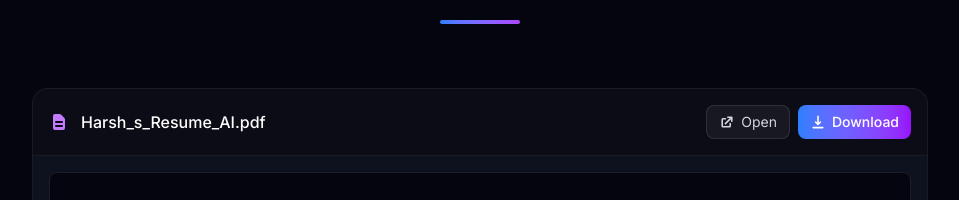
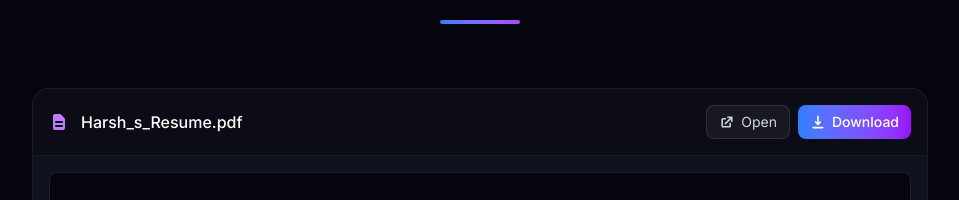
Before and after one commit to hbohare2004/portfolio-harsh, a Next.js app: page / in a window 1280 px wide. Shown: the part 6698-6898 px from the top of the page, without its empty margins (160-1119 px from the left). Built offline with nearby package versions, Linux system fonts and the light colour scheme; no server answers.

Commit message:
Update resume PDF file and path references

```diff
--- a/src/components/Resume.tsx
+++ b/src/components/Resume.tsx
@@ -37,12 +37,12 @@ export default function Resume() {
               <div className="flex items-center justify-center sm:justify-start gap-3">
                 <HiDocumentText className="w-5 h-5 text-purple-400 flex-shrink-0" />
                 <span className="text-white font-medium text-sm sm:text-base truncate">
-                  Harsh_s_Resume_AI.pdf
+                  Harsh_s_Resume.pdf
                 </span>
               </div>
               <div className="flex gap-2 w-full sm:w-auto">
                 <a
-                  href="/images/Harsh_s_Resume_AI.pdf"
+                  href="/images/Harsh_s_Resume.pdf"
                   target="_blank"
                   rel="noopener noreferrer"
                   className="flex-1 sm:flex-none flex items-center justify-center gap-1.5 px-3 py-1.5 rounded-lg bg-white/5 border border-white/10 text-sm text-gray-300 hover:text-white hover:border-purple-500/30 transition-all"
@@ -51,7 +51,7 @@ export default function Resume() {
                   Open
                 </a>
                 <a
-                  href="/images/Harsh_s_Resume_AI.pdf"
+                  href="/images/Harsh_s_Resume.pdf"
                   download
                   className="flex-1 sm:flex-none flex items-center justify-center gap-1.5 px-3 py-1.5 rounded-lg bg-gradient-to-r from-blue-500 to-purple-600 text-sm text-white font-medium hover:shadow-lg hover:shadow-purple-500/25 transition-all"
                 >
@@ -63,7 +63,7 @@ export default function Resume() {
 
             <div className="relative bg-gray-900/50 p-2 sm:p-4">
               <iframe
-                src="/images/Harsh_s_Resume_AI.pdf"
+                src="/images/Harsh_s_Resume.pdf"
                 className="w-full h-[400px] sm:h-[500px] lg:h-[600px] rounded-lg border border-white/5"
                 title="Resume Preview"
               />
@@ -74,7 +74,7 @@ export default function Resume() {
             <motion.a
               whileHover={{ scale: 1.05 }}
               whileTap={{ scale: 0.95 }}
-              href="/images/Harsh_s_Resume_AI.pdf"
+              href="/images/Harsh_s_Resume.pdf"
               download
               className="inline-flex items-center gap-2 px-6 sm:px-8 py-3 rounded-xl bg-gradient-to-r from-blue-500 to-purple-600 text-white font-medium hover:shadow-lg hover:shadow-purple-500/25 transition-all text-sm sm:text-base"
             >
```
Also changed, not shown: 1 other file (tests, documents, lock files or other folders).
